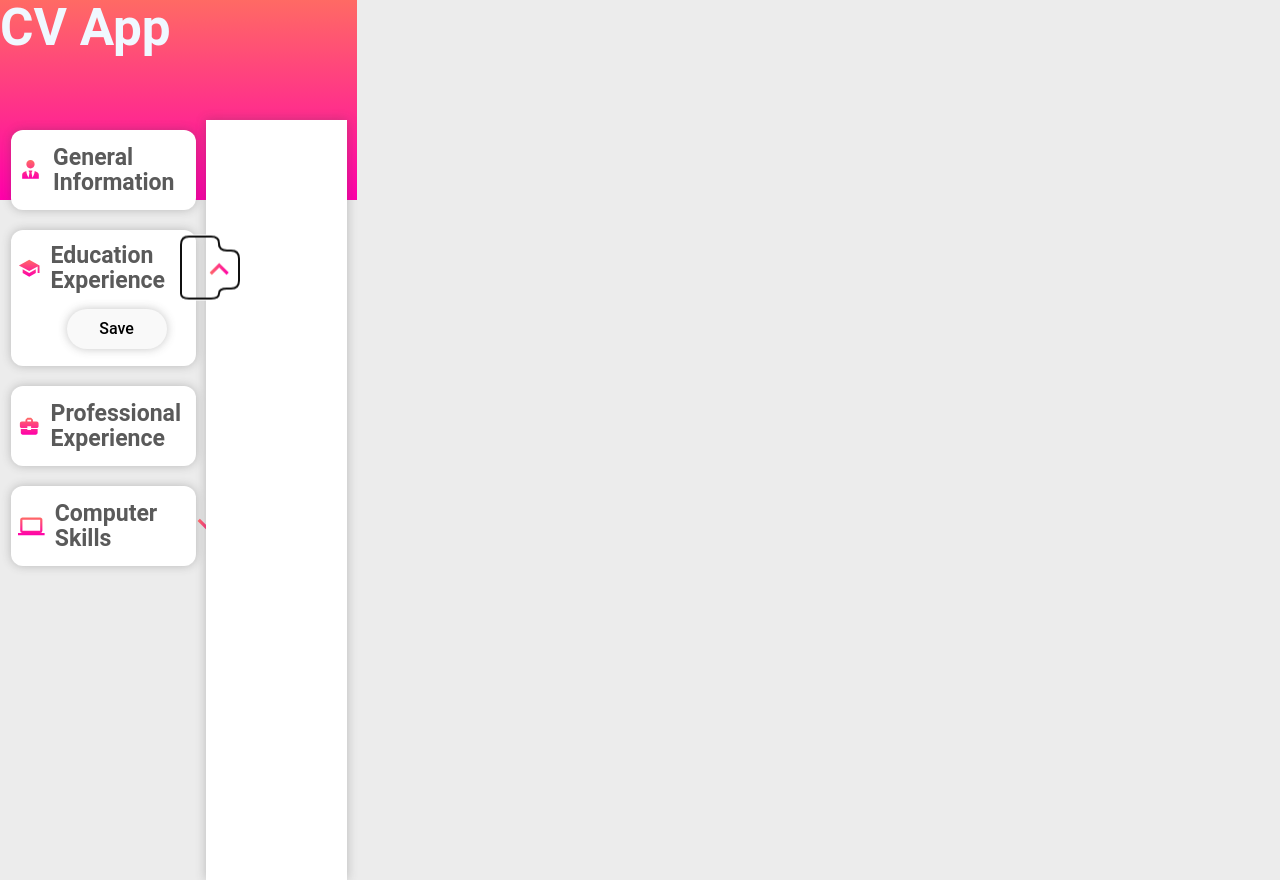
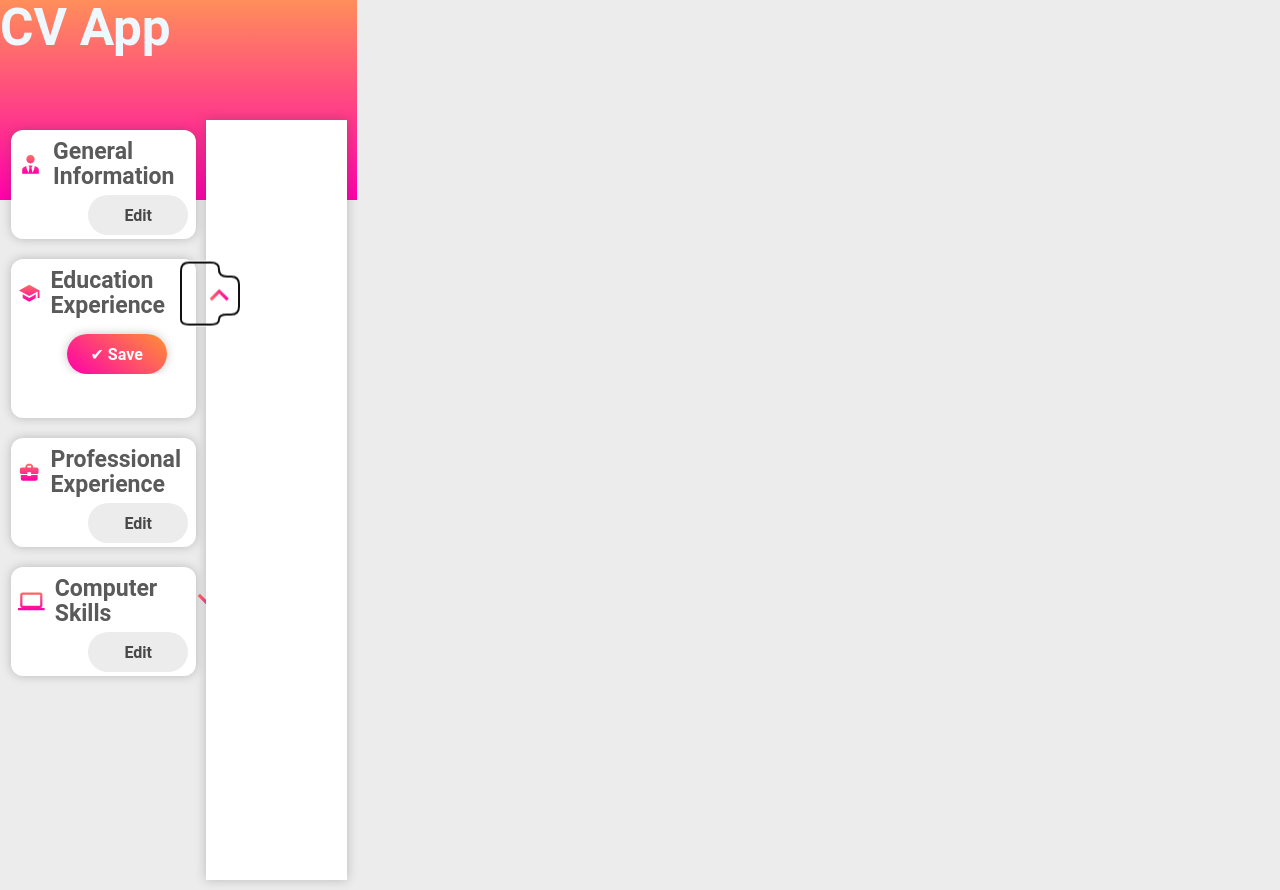
Before and after one commit to Miroslavv99/Cv-App, a React (Vite) app: page / in a window 1280 px wide. Both pictures are taken after a click on the button 200 px from the left and 269 px from the top of the page. Built offline with nearby package versions, Linux system fonts and the light colour scheme.

Commit message:
feat: implement a button for changing CV data has been implemented

```diff
--- a/src/App.css
+++ b/src/App.css
@@ -10,7 +10,7 @@ body {
 }
 
 header {
-  background: linear-gradient(0deg, #ff00aa, #ff6a64);
+  background: linear-gradient(0deg, #ff00aa, #ff8e5a);
   width: 100%;
   min-height: 25vh;
   color: aliceblue;
@@ -40,9 +40,9 @@ main {
   background-color: rgb(255, 255, 255);
   border-radius: 12px;
   width: 100%;
-  min-height: 10vh;
+  min-height: 8vh;
   margin: 10px;
-  padding: 4%;
+  padding: 2% 4% 2% 4%;
   box-shadow: 0 0 10px rgba(66, 66, 66, 0.3);
 }
 
@@ -86,7 +86,6 @@ main {
   overflow: hidden;
   opacity: 0;
   max-height: 0;
-
   transition: all 0.2s ease;
 }
 
@@ -110,7 +109,7 @@ input {
   border: none;
   box-shadow: 0 0 10px rgba(66, 66, 66, 0.3);
   width: 95%;
-  height: 4vh;
+  height: 5vh;
   margin-bottom: 10px;
   padding-left: 10px;
   transition: transform 0.1s ease;
@@ -128,6 +127,10 @@ input:focus {
 }
 
 .save {
+  background: linear-gradient(40deg, #ff00aa, #ff9233);
+  color: rgb(255, 255, 255);
+  font-weight: 600;
+  font-size: 1rem;
   border: none;
   box-shadow: 0 0 10px rgba(66, 66, 66, 0.3);
   cursor: pointer;
@@ -135,7 +138,7 @@ input:focus {
   height: 40px;
   border-radius: 20px;
   float: right;
-  margin: 10px 13px 10px 10px;
+  margin: 10px 13px 0 10px;
   transition: transform 0.2s ease;
 }
 
@@ -143,9 +146,32 @@ input:focus {
   transform: scale(105%);
 }
 
+.edit {
+  visibility: hidden;
+  background: rgb(236, 236, 236);
+  color: rgb(72, 72, 72);
+  font-weight: 600;
+  font-size: 1rem;
+  border: none;
+  cursor: pointer;
+  width: 100px;
+  height: 40px;
+  border-radius: 20px;
+  align-self: flex-end;
+}
+
+.edit:hover {
+  background: rgb(218, 218, 218);
+}
+
+.visible {
+  visibility: visible;
+}
+
 .cv-preview {
   box-shadow: 0 0 10px rgba(66, 66, 66, 0.3);
   background-color: rgb(255, 255, 255);
   width: 45%;
   height: 95vh;
+  margin-bottom: 10px;
 }
--- a/src/components/DropDownMenu.jsx
+++ b/src/components/DropDownMenu.jsx
@@ -11,7 +11,7 @@ export function DropDownMenu({ children, title, image }) {
   return (
     <>
       <div className="dropdown">
-        <div className="menu-header">
+        <div onClick={toggleOpen} className="menu-header">
           <div className="menu-title">
             <Icon name={image} />
             <h1>{title}</h1>
@@ -26,9 +26,15 @@ export function DropDownMenu({ children, title, image }) {
         <div className={`menu-content ${isOpen ? "open" : ""}`}>
           {children}
           <button className="save" onClick={toggleOpen}>
-            Save
+            ✔ Save
           </button>
         </div>
+        <button
+          className={`edit ${isOpen ? "" : "visible"}`}
+          onClick={toggleOpen}
+        >
+          Edit
+        </button>
       </div>
     </>
   );
```
